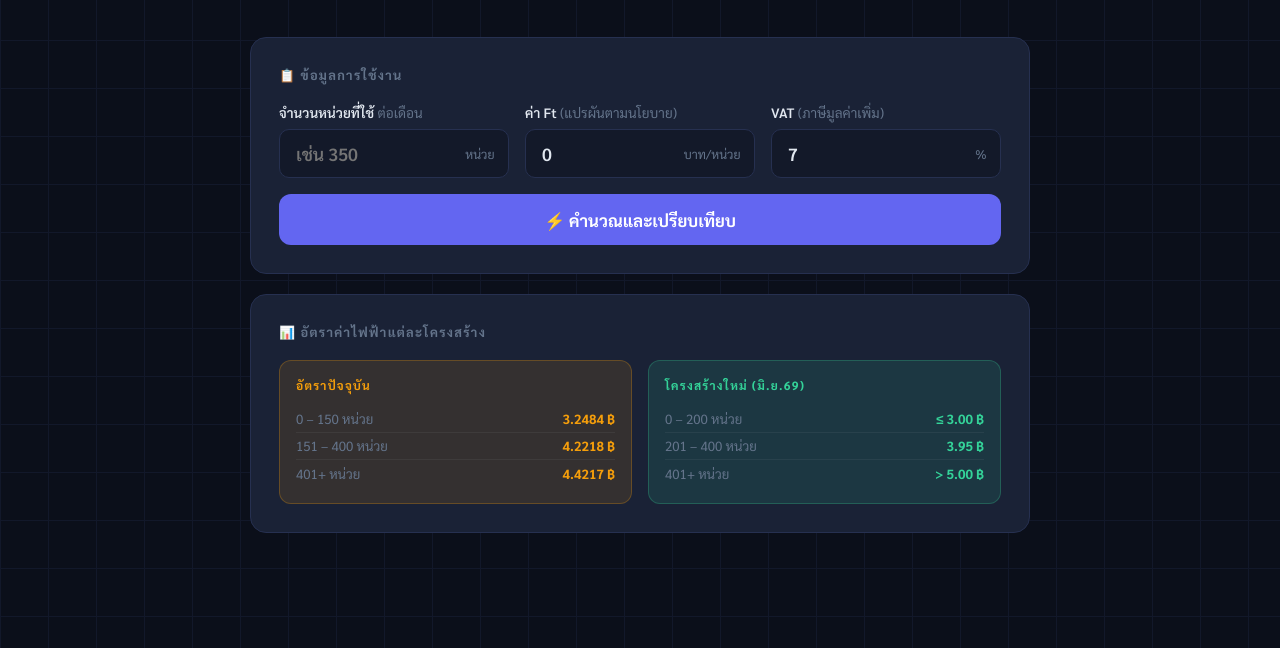
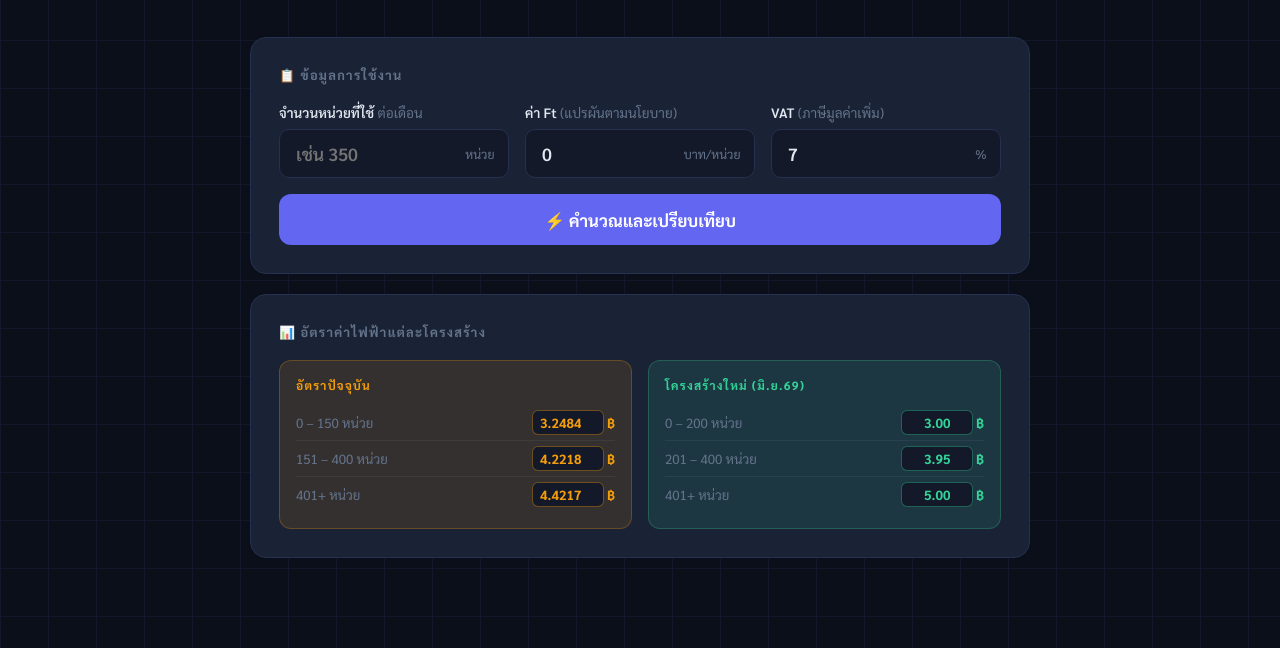
Before and after one commit to paponmat/Electricity-Calculator-2026-Jun, a plain HTML site: page index.html in a window 1280 px wide. Shown: the part 152-800 px from the top of the page. Drawn offline with Linux system fonts and the light colour scheme.

Commit message:
add editable rate

```diff
--- a/index.html
+++ b/index.html
@@ -297,6 +297,36 @@
     .btn:hover { opacity: 0.88; transform: translateY(-1px); }
     .btn:active { transform: translateY(0); }
 
+    /* ── INLINE EDITABLE RATE ── */
+    .inline-input-wrap {
+      display: inline-flex;
+      align-items: center;
+      gap: 0.2rem;
+    }
+    .inline-input {
+      width: 72px;
+      background: var(--surface);
+      border: 1px solid rgba(52,211,153,0.4);
+      border-radius: 6px;
+      color: var(--new);
+      font-family: 'Sarabun', sans-serif;
+      font-size: 0.83rem;
+      font-weight: 700;
+      padding: 0.2rem 0.4rem;
+      outline: none;
+      text-align: right;
+      transition: border-color 0.2s;
+    }
+    .inline-input:focus { border-color: var(--new); box-shadow: 0 0 0 2px rgba(52,211,153,0.15); }
+    .inline-input.old-inline {
+      border-color: rgba(245,158,11,0.4);
+      color: var(--old);
+    }
+    .inline-input.old-inline:focus { border-color: var(--old); box-shadow: 0 0 0 2px rgba(245,158,11,0.15); }
+    .inline-unit { font-size: 0.83rem; color: var(--new); font-weight: 700; }
+    .inline-unit.old-unit { color: var(--old); }
+    .new-price-fixed { color: var(--new); }
+
     /* scrollbar */
     ::-webkit-scrollbar { width: 6px; }
     ::-webkit-scrollbar-track { background: var(--bg); }
@@ -350,30 +380,60 @@
         <div class="rb-label">อัตราปัจจุบัน</div>
         <div class="rate-row">
           <span class="tier">0 – 150 หน่วย</span>
-          <span class="price">3.2484 ฿</span>
+          <span class="price">
+            <div class="inline-input-wrap">
+              <input type="number" id="old-rate-t1" value="3.2484" step="0.0001" min="0" class="inline-input old-inline" />
+              <span class="inline-unit old-unit">฿</span>
+            </div>
+          </span>
         </div>
         <div class="rate-row">
           <span class="tier">151 – 400 หน่วย</span>
-          <span class="price">4.2218 ฿</span>
+          <span class="price">
+            <div class="inline-input-wrap">
+              <input type="number" id="old-rate-t2" value="4.2218" step="0.0001" min="0" class="inline-input old-inline" />
+              <span class="inline-unit old-unit">฿</span>
+            </div>
+          </span>
         </div>
         <div class="rate-row">
           <span class="tier">401+ หน่วย</span>
-          <span class="price">4.4217 ฿</span>
+          <span class="price">
+            <div class="inline-input-wrap">
+              <input type="number" id="old-rate-t3" value="4.4217" step="0.0001" min="0" class="inline-input old-inline" />
+              <span class="inline-unit old-unit">฿</span>
+            </div>
+          </span>
         </div>
       </div>
       <div class="rate-block new-block">
         <div class="rb-label">โครงสร้างใหม่ (มิ.ย.69)</div>
         <div class="rate-row">
           <span class="tier">0 – 200 หน่วย</span>
-          <span class="price">≤ 3.00 ฿</span>
+          <span class="price">
+            <div class="inline-input-wrap">
+              <input type="number" id="new-rate-t1" value="3.00" step="0.0001" min="0" class="inline-input new-inline" />
+              <span class="inline-unit">฿</span>
+            </div>
+          </span>
         </div>
         <div class="rate-row">
           <span class="tier">201 – 400 หน่วย</span>
-          <span class="price">3.95 ฿</span>
+          <span class="price">
+            <div class="inline-input-wrap">
+              <input type="number" id="new-rate-t2" value="3.95" step="0.0001" min="0" class="inline-input new-inline" />
+              <span class="inline-unit">฿</span>
+            </div>
+          </span>
         </div>
         <div class="rate-row">
           <span class="tier">401+ หน่วย</span>
-          <span class="price">&gt; 5.00 ฿</span>
+          <span class="price">
+            <div class="inline-input-wrap">
+              <input type="number" id="new-rate-t3" value="5.00" step="0.0001" min="0" class="inline-input new-inline" />
+              <span class="inline-unit">฿</span>
+            </div>
+          </span>
         </div>
       </div>
     </div>
@@ -448,10 +508,15 @@
    * @returns {{ total: number, breakdown: {label:string, units:number, rate:number, cost:number}[] }}
    */
   function calcOld(units) {
+    // อ่านอัตราที่ผู้ใช้กำหนดได้
+    const rateT1 = parseFloat(document.getElementById('old-rate-t1').value) || 3.2484;
+    const rateT2 = parseFloat(document.getElementById('old-rate-t2').value) || 4.2218;
+    const rateT3 = parseFloat(document.getElementById('old-rate-t3').value) || 4.4217;
+
     const tiers = [
-      { label: "0–150 หน่วย",   limit: 150,        rate: 3.2484 },
-      { label: "151–400 หน่วย", limit: 250,        rate: 4.2218 },  // 400-150 = 250 หน่วยในช่วงนี้
-      { label: "401+ หน่วย",    limit: Infinity,   rate: 4.4217 },
+      { label: "0–150 หน่วย",   limit: 150,       rate: rateT1 },
+      { label: "151–400 หน่วย", limit: 250,       rate: rateT2 },
+      { label: "401+ หน่วย",    limit: Infinity,  rate: rateT3 },
     ];
 
     let remaining = units;
@@ -480,10 +545,15 @@
    *           สคริปต์นี้ใช้ 5.00 บาทเป็นค่าตัวอย่างขั้นต่ำ
    */
   function calcNew(units) {
+    // อ่านอัตราที่ผู้ใช้กำหนดได้ (ทุก Tier)
+    const rateT1 = parseFloat(document.getElementById('new-rate-t1').value) || 3.00;
+    const rateT2 = parseFloat(document.getElementById('new-rate-t2').value) || 3.95;
+    const rateT3 = parseFloat(document.getElementById('new-rate-t3').value) || 5.00;
+
     const tiers = [
-      { label: "0–200 หน่วย",   limit: 200,       rate: 3.00 },
-      { label: "201–400 หน่วย", limit: 200,       rate: 3.95 },
-      { label: "401+ หน่วย",    limit: Infinity,  rate: 5.00 },
+      { label: "0–200 หน่วย",   limit: 200,       rate: rateT1 },
+      { label: "201–400 หน่วย", limit: 200,       rate: rateT2 },
+      { label: "401+ หน่วย",    limit: Infinity,  rate: rateT3 },
     ];
 
     let remaining = units;
```
